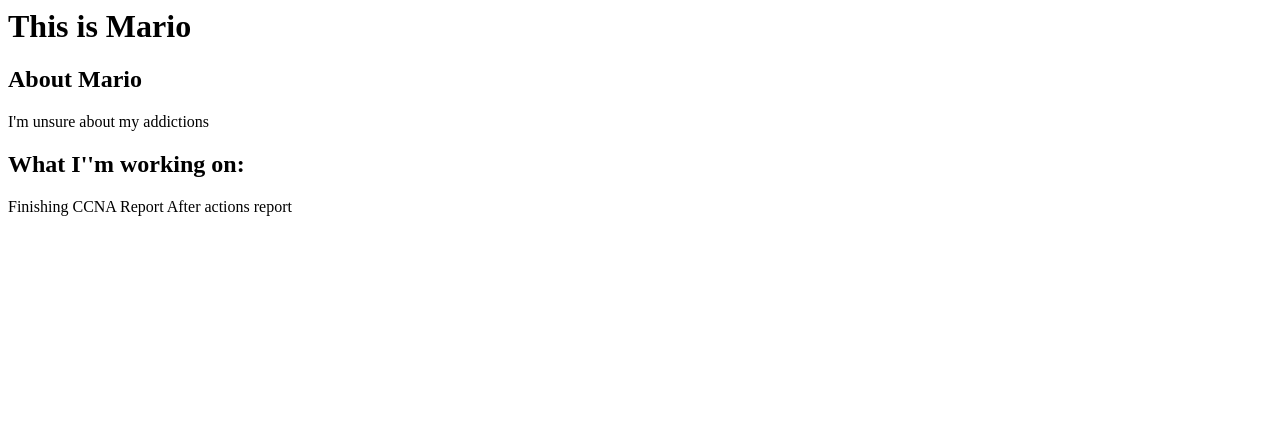
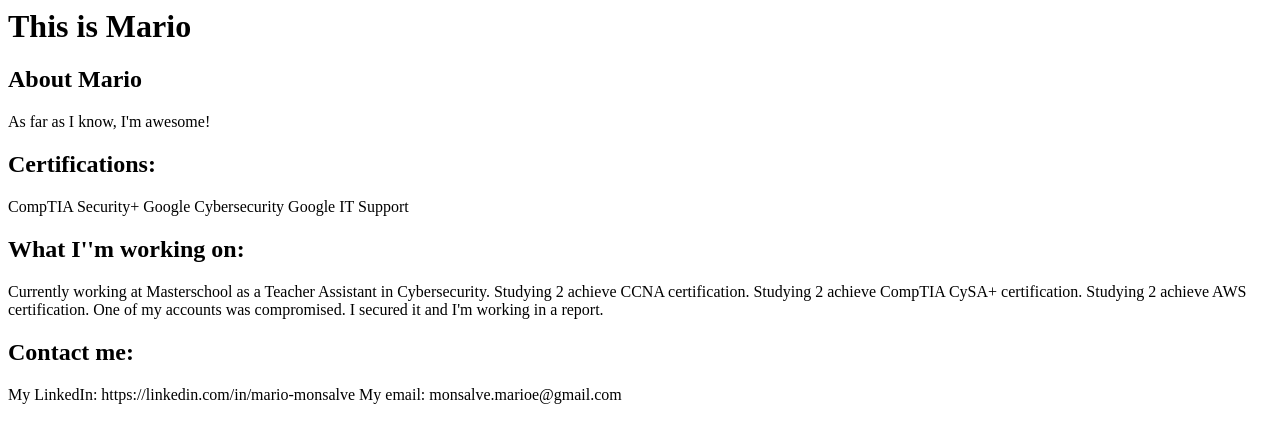
Before and after one commit to Baseketboll/mywebsite, a plain HTML site: page index.html in a window 1280 px wide. Drawn offline with Linux system fonts and the light colour scheme.

Commit message:
Update index.html
Adding info

```diff
--- a/index.html
+++ b/index.html
@@ -3,12 +3,26 @@
 <body>
 	<h2>About Mario</h2>
 	<p>
-		I'm unsure about my addictions
+		As far as I know, I'm awesome!
+	</p>
+	<h2>Certifications:</h2>
+	<p>
+		CompTIA Security+
+		Google Cybersecurity
+		Google IT Support
 	</p>
 	<h2>What I''m working on:</h2>
 	<p>
-		Finishing CCNA
-		Report After actions report
+		Currently working at Masterschool as a Teacher Assistant in Cybersecurity.
+		Studying 2 achieve CCNA certification.
+		Studying 2 achieve CompTIA CySA+ certification.
+		Studying 2 achieve AWS certification.
+		One of my accounts was compromised. I secured it and I'm working in a report.
+	</p>
+	<h2>Contact me:</h2>
+	<p>
+		My LinkedIn: https://linkedin.com/in/mario-monsalve
+		My email: monsalve.marioe@gmail.com
 	</p>
 </body>
 </html>
```
